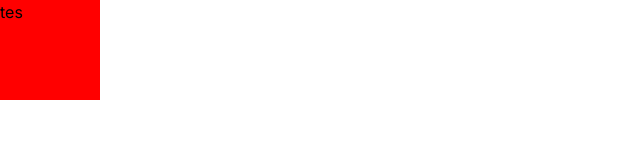
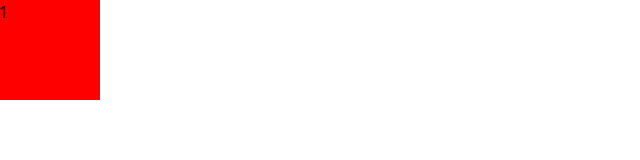
Before and after one commit to mbahmu25/test_host, a Next.js app: page /test_host/ in a window 1280 px wide. Shown: the top 160 px of the page, without its empty margins (0-640 px from the left). Built offline with nearby package versions, Linux system fonts and the light colour scheme.

Commit message:
Update page.tsx

```diff
--- a/app/page.tsx
+++ b/app/page.tsx
@@ -1,10 +1,25 @@
+'use client';
 import Image from "next/image";
-
+import {useState,useRef,useEffect} from "react";
 export default function Home() {
+  const [dat,setDat] = useState([])
+  useEffect(()=>{
+    async function call(){
+      const res = await fetch('http://localhost:3001/api/tes',{
+      headers:{
+        'accept': 'application/json',
+          'content-type': 'application/json',
+    }
+  })
+  const data = await res.json()
+  setDat(data)
+  }
+  call()
+  },[])
   return (
     <>
       <div className="w-[100px] h-[100px] bg-[red]">
-        tes
+        {dat.id}
       </div>
     </>
   );
```
